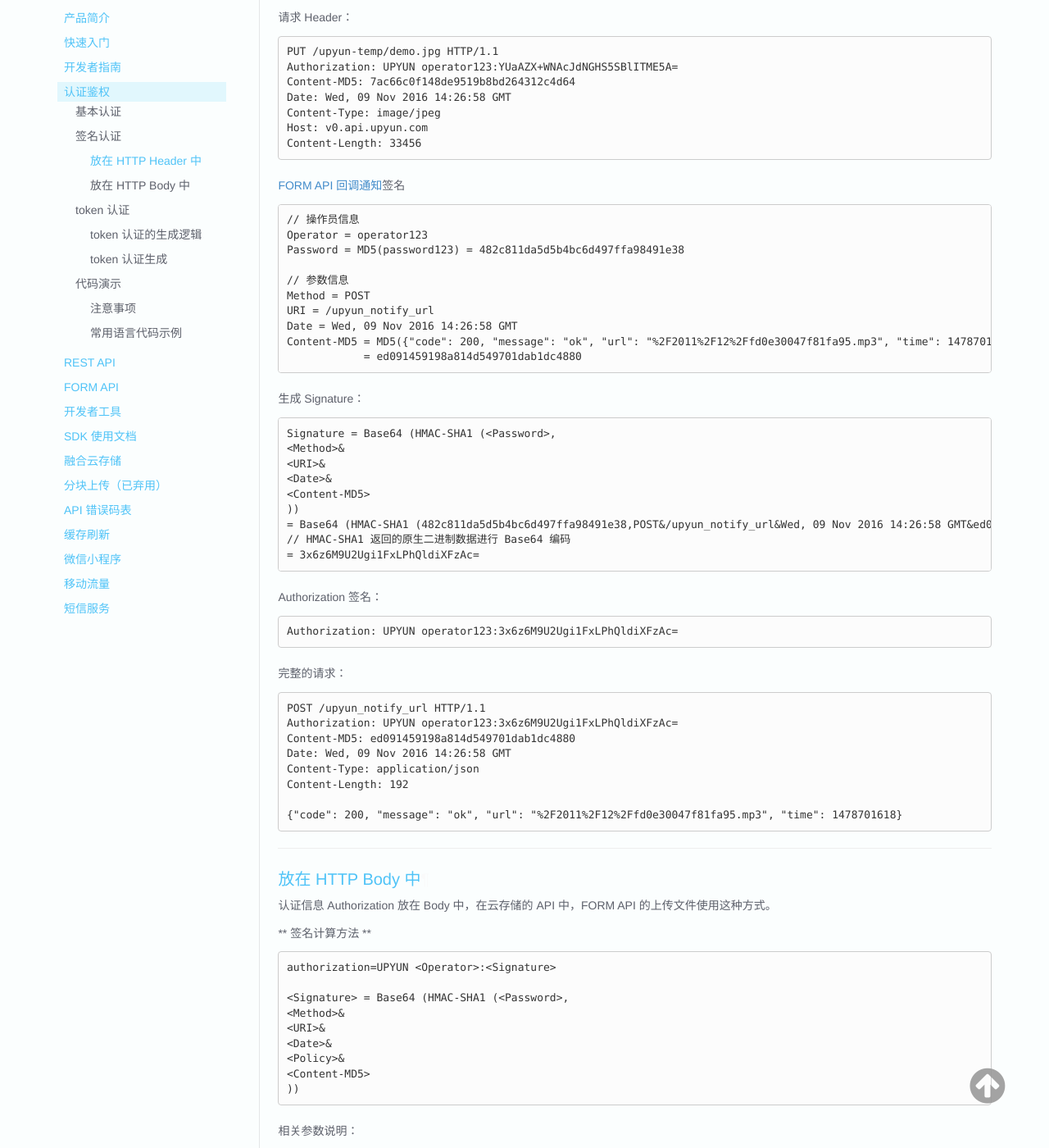
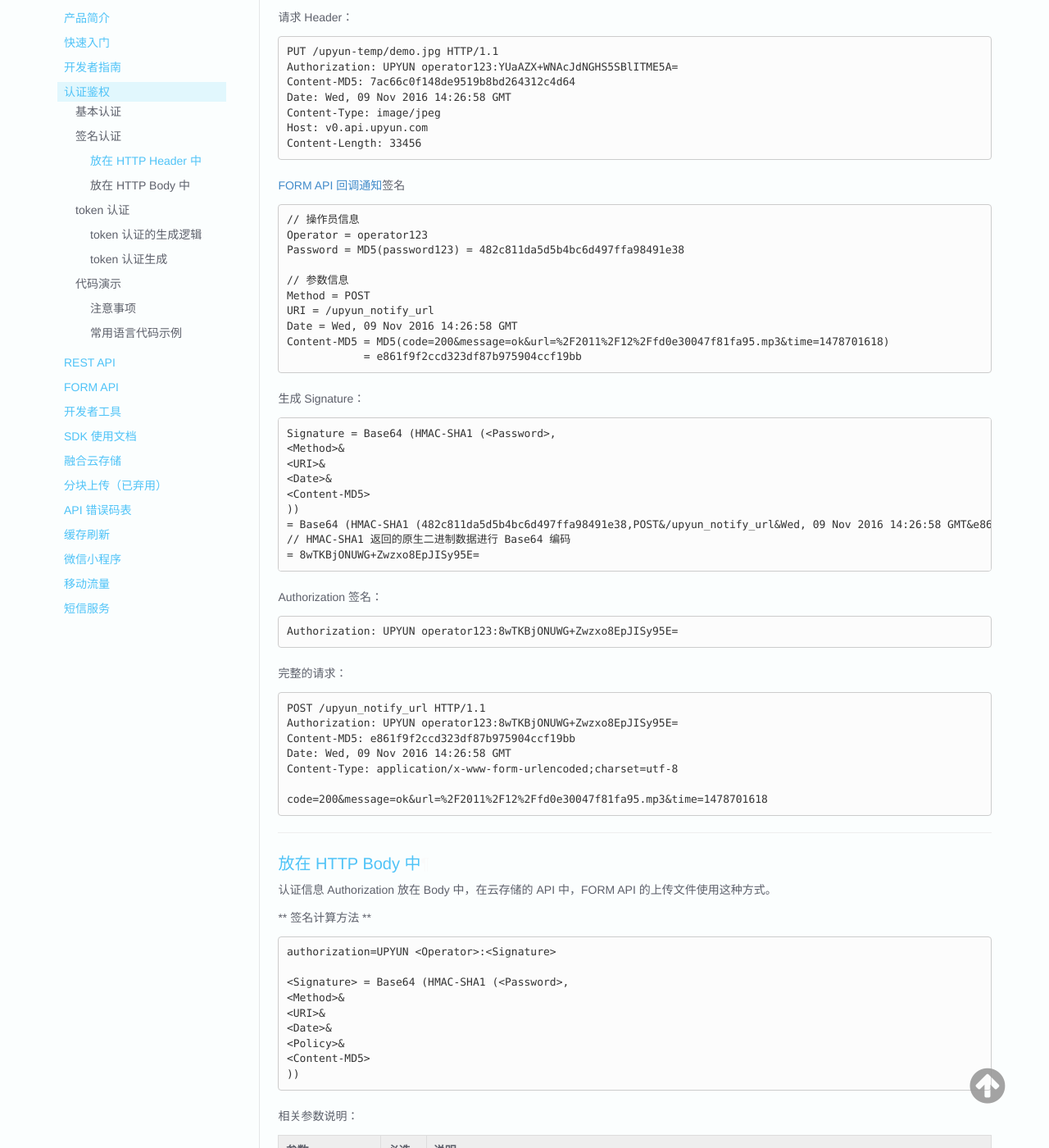
Before and after one commit to upyun/docs, an MkDocs documentation site: the page built from sources/api/authorization.md, in a window 1280 px wide and 1400 px high, scrolled down 1976 px. Shown: the whole window at 82% size. Built offline with MkDocs 1.6.1, drawn with Linux system fonts in a browser that asks for light colours; old or Windows-style settings are respelled for this version of MkDocs.

Commit message:
form notify body json to form-urlencoded

````diff
--- a/sources/api/authorization.md
+++ b/sources/api/authorization.md
@@ -114,8 +114,8 @@ Password = MD5(password123) = 482c811da5d5b4bc6d497ffa98491e38
 Method = POST
 URI = /upyun_notify_url
 Date = Wed, 09 Nov 2016 14:26:58 GMT
-Content-MD5 = MD5({"code": 200, "message": "ok", "url": "%2F2011%2F12%2Ffd0e30047f81fa95.mp3", "time": 1478701618})
-	        = ed091459198a814d549701dab1dc4880
+Content-MD5 = MD5(code=200&message=ok&url=%2F2011%2F12%2Ffd0e30047f81fa95.mp3&time=1478701618)
+	        = e861f9f2ccd323df87b975904ccf19bb
 ```
 
 生成 Signature：
@@ -127,28 +127,27 @@ Signature = Base64 (HMAC-SHA1 (<Password>,
 <Date>&
 <Content-MD5>
 ))
-= Base64 (HMAC-SHA1 (482c811da5d5b4bc6d497ffa98491e38,POST&/upyun_notify_url&Wed, 09 Nov 2016 14:26:58 GMT&ed091459198a814d549701dab1dc4880))
+= Base64 (HMAC-SHA1 (482c811da5d5b4bc6d497ffa98491e38,POST&/upyun_notify_url&Wed, 09 Nov 2016 14:26:58 GMT&e861f9f2ccd323df87b975904ccf19bb))
 // HMAC-SHA1 返回的原生二进制数据进行 Base64 编码
-= 3x6z6M9U2Ugi1FxLPhQldiXFzAc=
+= 8wTKBjONUWG+Zwzxo8EpJISy95E=
 ```
 
 Authorization 签名：
 
 ```
-Authorization: UPYUN operator123:3x6z6M9U2Ugi1FxLPhQldiXFzAc=
+Authorization: UPYUN operator123:8wTKBjONUWG+Zwzxo8EpJISy95E=
 ```
 
 完整的请求：
 
 ```
 POST /upyun_notify_url HTTP/1.1
-Authorization: UPYUN operator123:3x6z6M9U2Ugi1FxLPhQldiXFzAc=
-Content-MD5: ed091459198a814d549701dab1dc4880
+Authorization: UPYUN operator123:8wTKBjONUWG+Zwzxo8EpJISy95E=
+Content-MD5: e861f9f2ccd323df87b975904ccf19bb
 Date: Wed, 09 Nov 2016 14:26:58 GMT
-Content-Type: application/json
-Content-Length: 192
+Content-Type: application/x-www-form-urlencoded;charset=utf-8
 
-{"code": 200, "message": "ok", "url": "%2F2011%2F12%2Ffd0e30047f81fa95.mp3", "time": 1478701618}
+code=200&message=ok&url=%2F2011%2F12%2Ffd0e30047f81fa95.mp3&time=1478701618
 ```
 
 ---------
````
